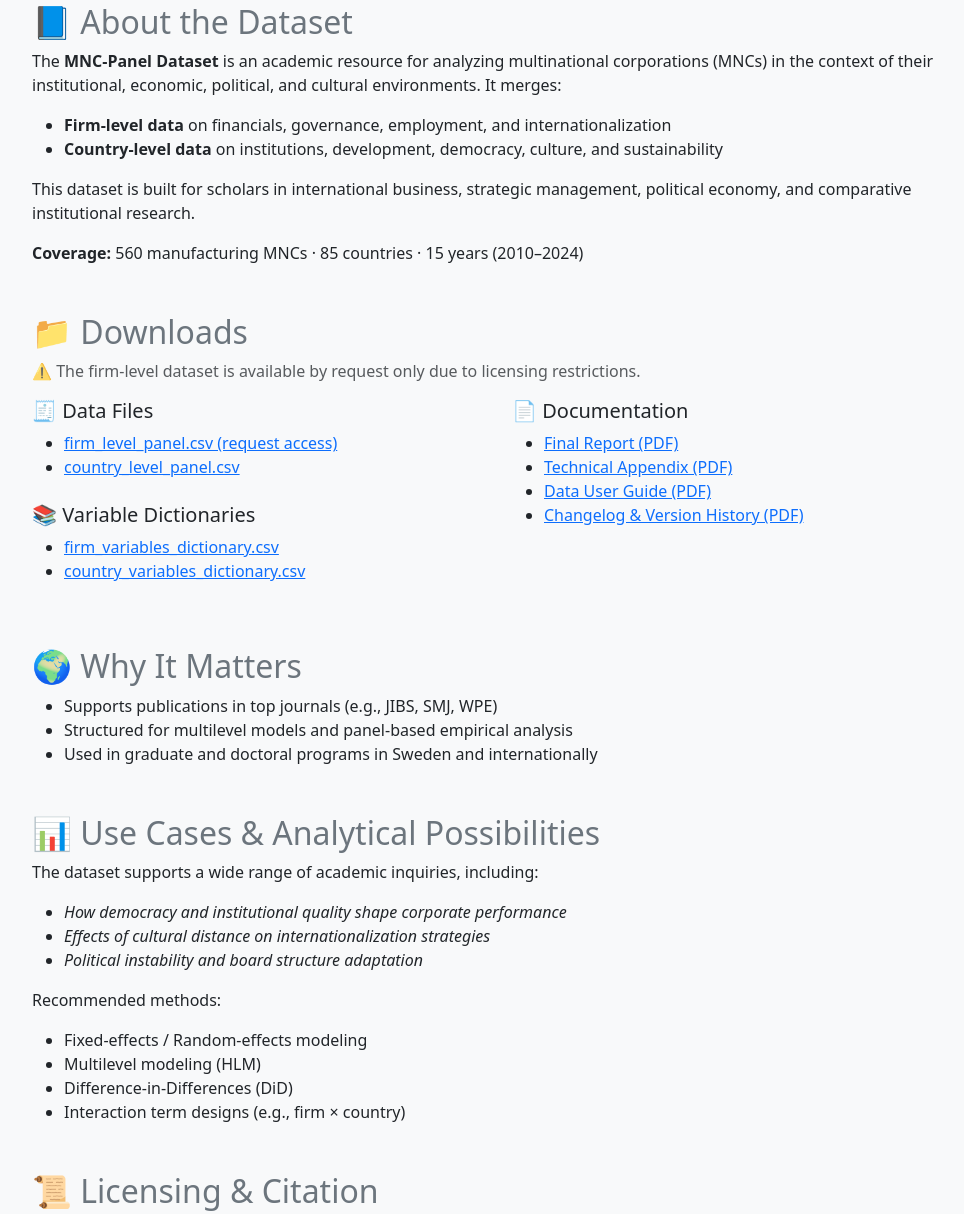
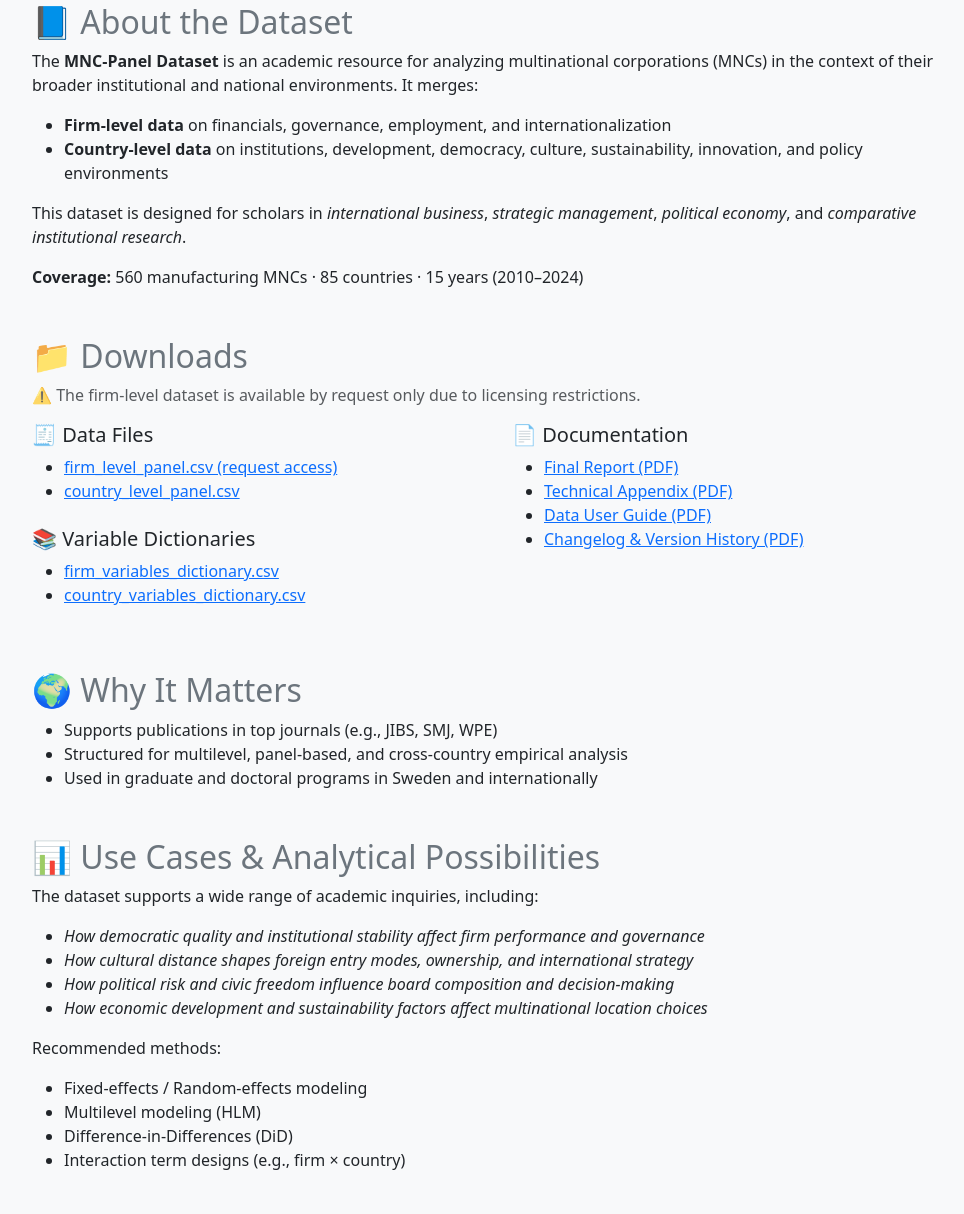
Before and after one commit to mjserg/mnc-panel-dataset, a plain HTML site: page index.html in a window 1280 px wide. Shown: the part 277-1491 px from the top of the page, without its empty margins (140-1104 px from the left). Drawn offline with nearby package versions, Linux system fonts and the light colour scheme.

Commit message:
Update index.html

```diff
--- a/index.html
+++ b/index.html
@@ -28,15 +28,15 @@
   <h2 class="text-secondary">📘 About the Dataset</h2>
   <p>
     The <strong>MNC-Panel Dataset</strong> is an academic resource for analyzing multinational corporations (MNCs)
-        in the context of their institutional, economic, political, and cultural environments. It merges:
+    in the context of their broader institutional and national environments. It merges:
   </p>
   <ul>
     <li><strong>Firm-level data</strong> on financials, governance, employment, and internationalization</li>
-        <li><strong>Country-level data</strong> on institutions, development, democracy, culture, and sustainability</li>
+    <li><strong>Country-level data</strong> on institutions, development, democracy, culture, sustainability, innovation, and policy environments</li>
   </ul>
   <p>
-        This dataset is built for scholars in international business, strategic management, political economy,
-        and comparative institutional research.
+    This dataset is designed for scholars in <em>international business</em>, <em>strategic management</em>,
+    <em>political economy</em>, and <em>comparative institutional research</em>.
   </p>
   <p><strong>Coverage:</strong> 560 manufacturing MNCs · 85 countries · 15 years (2010–2024)</p>
 </section>
@@ -83,7 +83,7 @@
       <h2 class="text-secondary">🌍 Why It Matters</h2>
       <ul>
         <li>Supports publications in top journals (e.g., JIBS, SMJ, WPE)</li>
-        <li>Structured for multilevel models and panel-based empirical analysis</li>
+        <li>Structured for multilevel, panel-based, and cross-country empirical analysis</li>
         <li>Used in graduate and doctoral programs in Sweden and internationally</li>
       </ul>
     </section>
@@ -93,9 +93,10 @@
   <h2 class="text-secondary">📊 Use Cases & Analytical Possibilities</h2>
   <p>The dataset supports a wide range of academic inquiries, including:</p>
   <ul>
-        <li><em>How democracy and institutional quality shape corporate performance</em></li>
-        <li><em>Effects of cultural distance on internationalization strategies</em></li>
-        <li><em>Political instability and board structure adaptation</em></li>
+    <li><em>How democratic quality and institutional stability affect firm performance and governance</em></li>
+    <li><em>How cultural distance shapes foreign entry modes, ownership, and international strategy</em></li>
+    <li><em>How political risk and civic freedom influence board composition and decision-making</em></li>
+    <li><em>How economic development and sustainability factors affect multinational location choices</em></li>
   </ul>
   <p>Recommended methods:</p>
   <ul>
@@ -112,7 +113,9 @@
       <p><strong>Academic use only.</strong> Redistribution of raw data is prohibited.</p>
       <p>When using the dataset, please cite as:</p>
       <blockquote class="blockquote">
-        Morgulis-Yakushev, S., Kang, O., Yildiz, E., Safari, A., & Melén Hånell, S. (2025). Global MNC Panel Dataset, 2010–2024: Firm–Institution Data for Global Strategy and Institutional Research. Mälardalen University & Uppsala University.  Version 1.0.
+        Morgulis-Yakushev, S., Kang, O., Yildiz, E., Safari, A., & Melén Hånell, S. (2025).
+Global MNC Panel Dataset (2010–2024): Firm–Country Data on Strategy, Institutions, and Contexts.
+Mälardalen University & Uppsala University. Version 1.0.
       </blockquote>
       <p>
         For citation formats (APA, BibTeX) and usage policies, refer to the <a href="#">User Guide</a>.
@@ -122,7 +125,7 @@
     <!-- Section: Contact -->
     <section id="contact" class="mb-5">
       <h2 class="text-secondary">📬 Contact</h2>
-      <p>For access requests or academic collaboration, please contact:</p>
+      <p>For academic collaboration and general inquiries, please contact:</p>
       <div class="bg-white border-start border-4 ps-3 py-2 mb-3">
         <p class="mb-1"><strong>Dr. Sergey Morgulis-Yakushev</strong><br />Principal Investigator</p>
         <p class="mb-1">Email: <a href="mailto:sergey.morgulis-yakushev@fek.uu.se">sergey.morgulis-yakushev@fek.uu.se</a></p>
```
Lines whose indentation alone changed are shown as unchanged.
